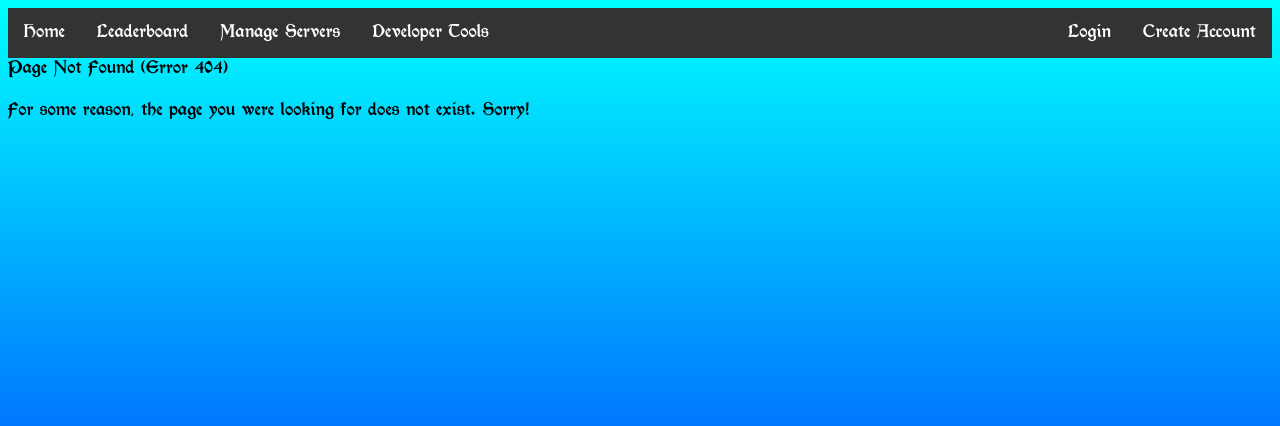
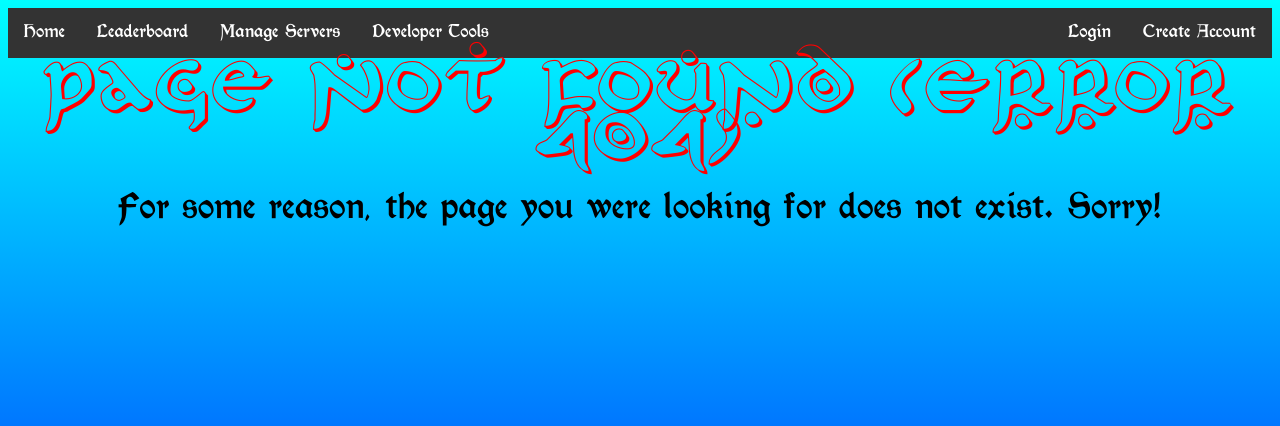
Before and after one commit to Lightning3105/Aiopa-Web-Server, a Flask app: template templates/Error_404.html in a window 1280 px wide. Shown: the top 426 px of the page. Run offline with Flask 2, Linux system fonts and the light colour scheme; the template is opened without the code that fills it, so the values that code supplies are empty.

Commit message:
Made 404 page better

```diff
--- a/templates/Error_404.html
+++ b/templates/Error_404.html
@@ -46,9 +46,9 @@ function setActive() {
 }
 </script>
 
-<h>Page Not Found (Error 404)</h>
+<h1 style="text-align: center; font-size: 500%;">Page Not Found (Error 404)</h1>
 
-<p>For some reason, the page you were looking for does not exist. Sorry!</p>
+<p style="text-align: center; font-size: 200%;">For some reason, the page you were looking for does not exist. Sorry!</p>
 
 </body>
 </html>
```
